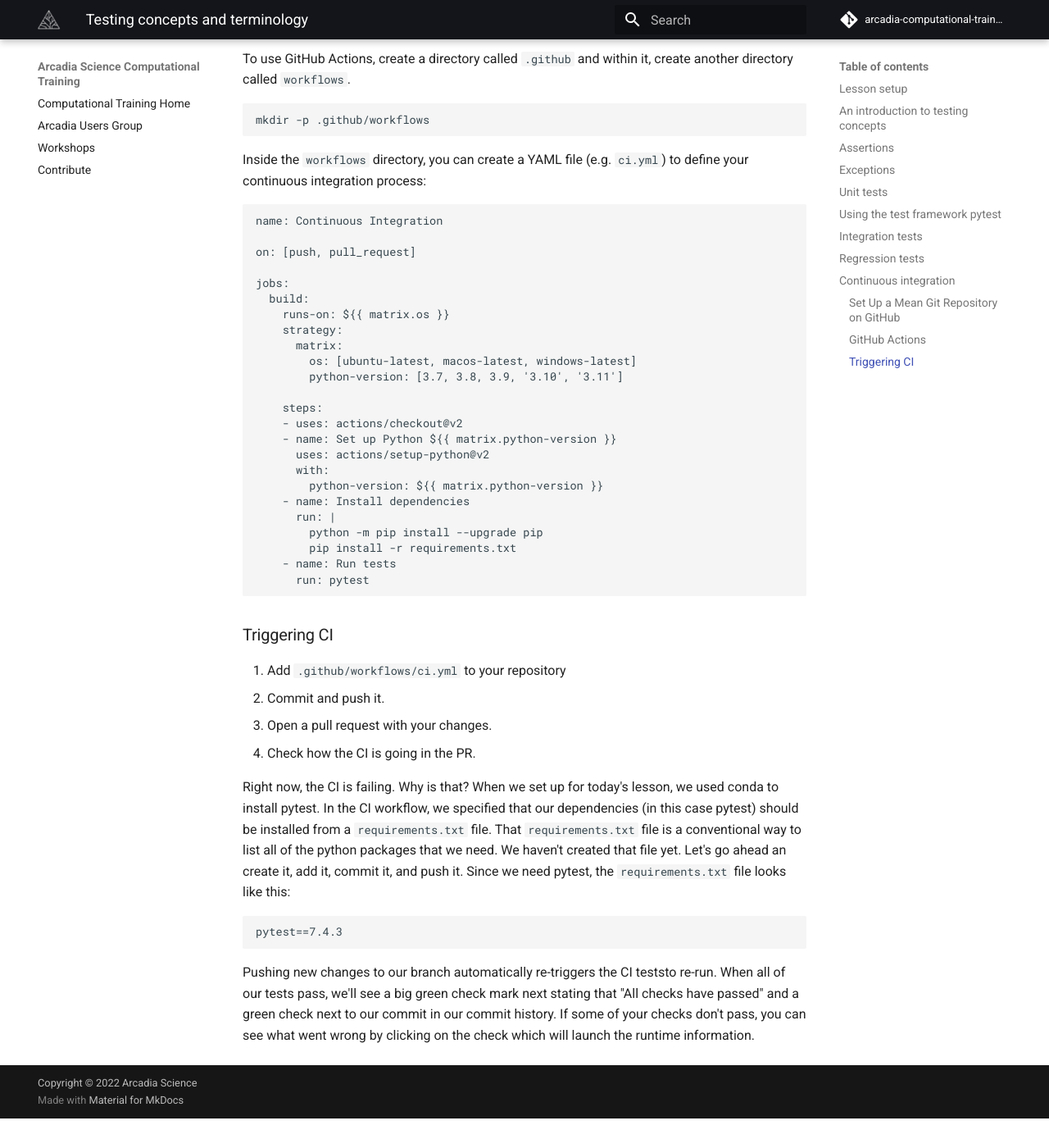
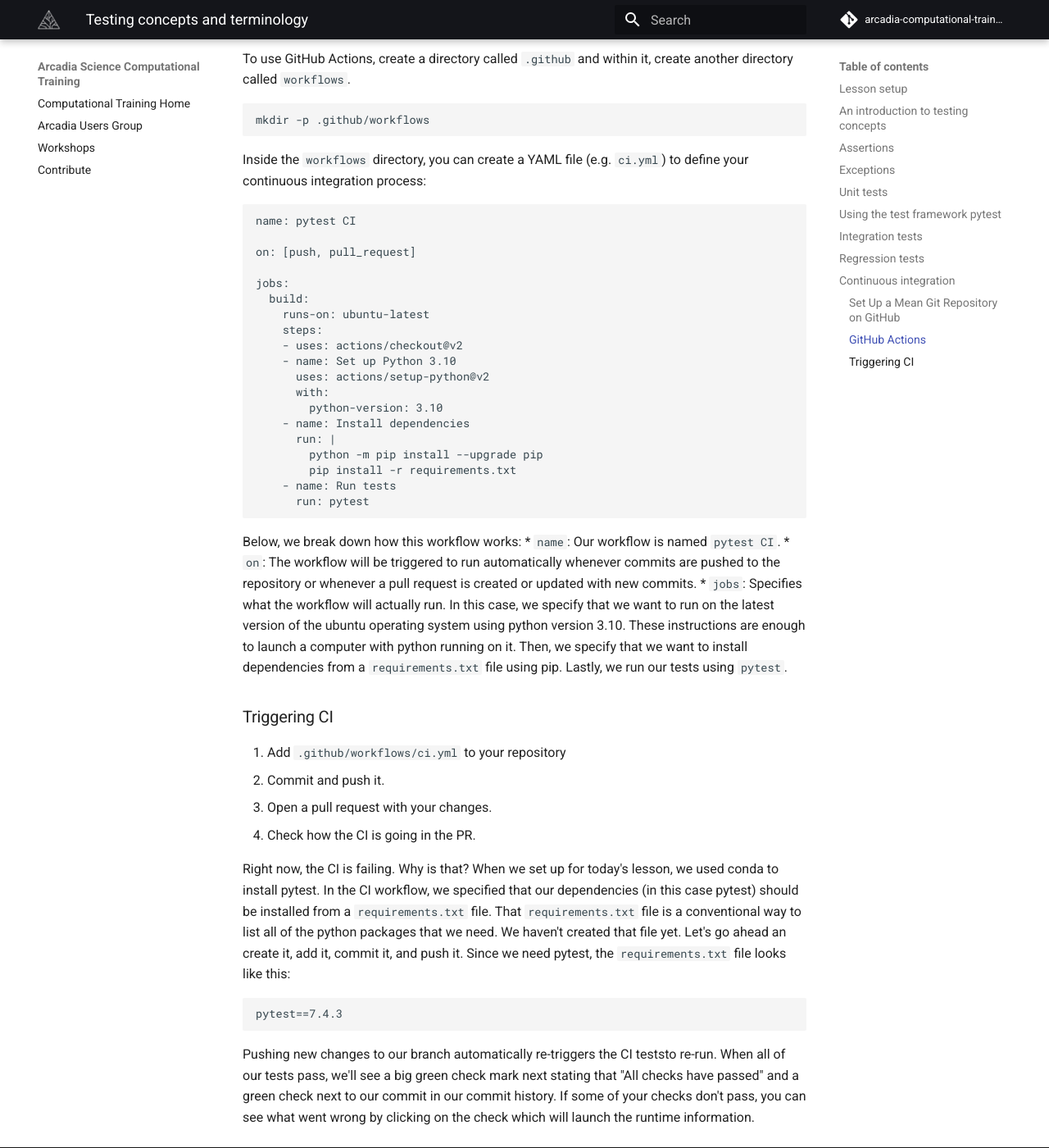
Before and after one commit to Arcadia-Science/arcadia-computational-training, an MkDocs documentation site: the page built from docs/arcadia-users-group/20231104-testing-concepts/lesson.md, in a window 1280 px wide and 1400 px high, scrolled down 11866 px. Shown: the whole window at 82% size. Built offline with MkDocs 1.6.1 and Material for MkDocs 9.7.7, drawn with Linux system fonts in a browser that asks for light colours; comment, search, counter and statistics services are not loaded; before the commit the page ends 13230 px from its top, so only the background shows below that.

Commit message:
simplify github actions

````diff
--- a/docs/arcadia-users-group/20231104-testing-concepts/lesson.md
+++ b/docs/arcadia-users-group/20231104-testing-concepts/lesson.md
@@ -536,24 +536,19 @@ mkdir -p .github/workflows
 Inside the `workflows` directory, you can create a YAML file (e.g. `ci.yml`) to define your continuous integration process:
 
 ```
-name: Continuous Integration
+name: pytest CI
 
 on: [push, pull_request]
 
 jobs:
   build:
-    runs-on: ${{ matrix.os }}
-    strategy:
-      matrix:
-        os: [ubuntu-latest, macos-latest, windows-latest]
-        python-version: [3.7, 3.8, 3.9, '3.10', '3.11']
-
+    runs-on: ubuntu-latest
     steps:
     - uses: actions/checkout@v2
-    - name: Set up Python ${{ matrix.python-version }}
+    - name: Set up Python 3.10
       uses: actions/setup-python@v2
       with:
-        python-version: ${{ matrix.python-version }}
+        python-version: 3.10
     - name: Install dependencies
       run: |
         python -m pip install --upgrade pip
@@ -562,6 +557,10 @@ jobs:
       run: pytest
 ```
 
+Below, we break down how this workflow works:
+* `name`: Our workflow is named `pytest CI`.
+* `on`: The workflow will be triggered to run automatically whenever commits are pushed to the repository or whenever a pull request is created or updated with new commits.
+* `jobs`: Specifies what the workflow will actually run. In this case, we specify that we want to run on the latest version of the ubuntu operating system using python version 3.10. These instructions are enough to launch a computer with python running on it. Then, we specify that we want to install dependencies from a `requirements.txt` file using pip. Lastly, we run our tests using `pytest`.
 
 ### Triggering CI
 
````
